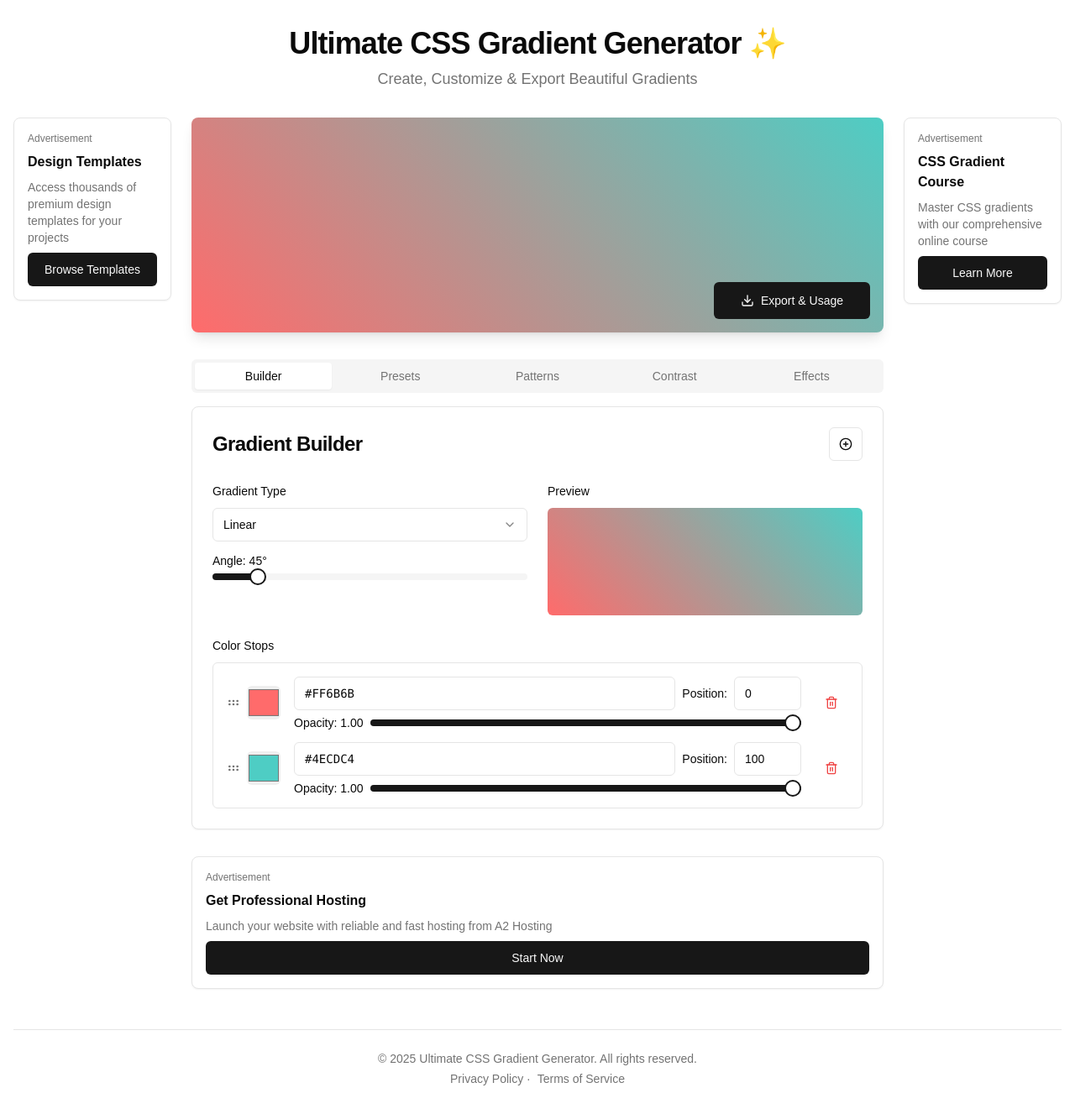
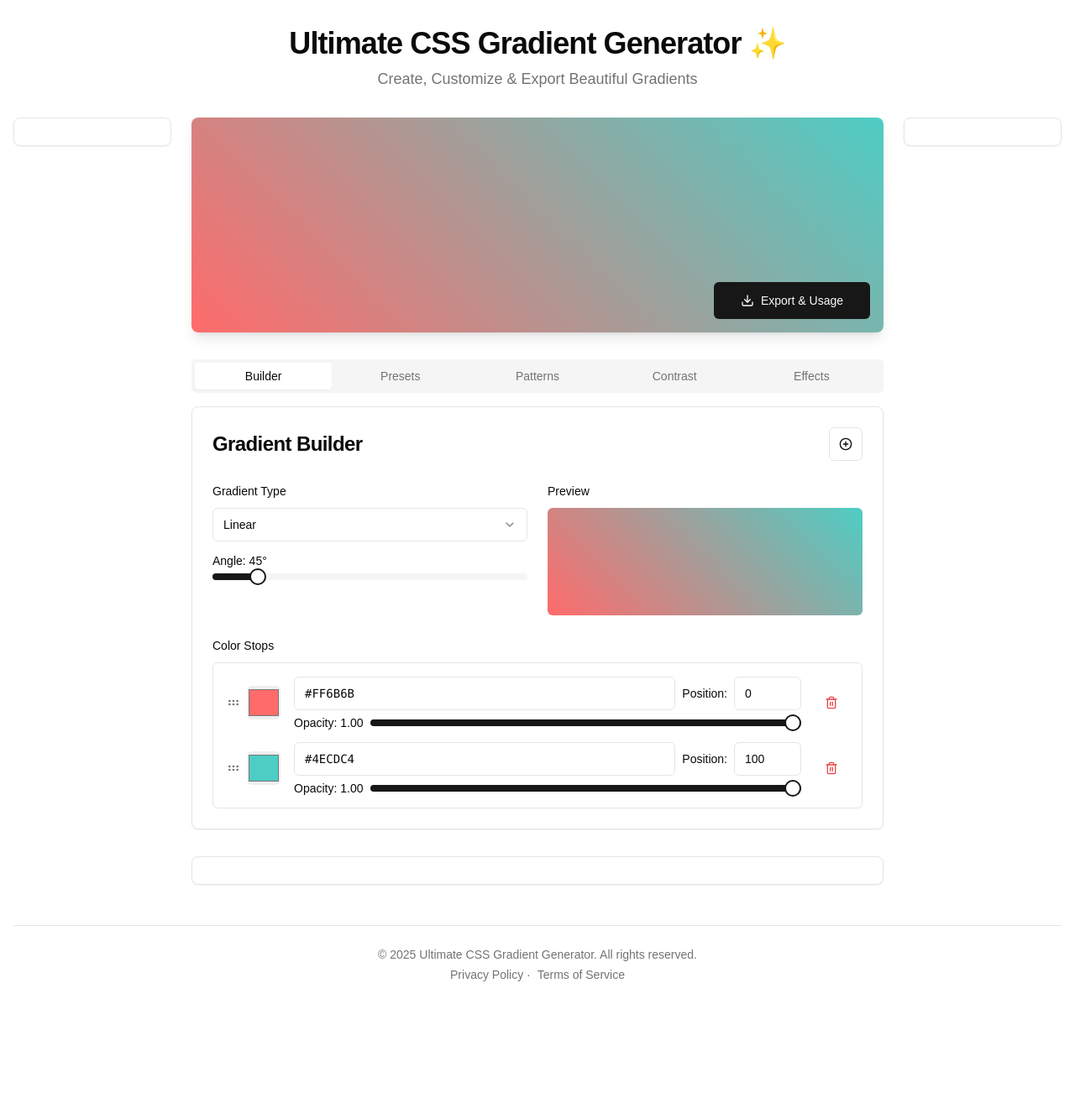
Before and after one commit to karaghulprashath/gradient-generator, a Next.js app: page / in a window 1280 px wide. Shown: the whole page at 84% size. After the commit the page ends 1203 px from the top, so only its background shows below. Built offline with nearby package versions, Linux system fonts and the light colour scheme.

Commit message:
google adsense

```diff
--- a/components/ad.tsx
+++ b/components/ad.tsx
@@ -2,10 +2,27 @@
 
 import { Button } from "@/components/ui/button"
 import { Card } from "@/components/ui/card"
+import Script from "next/script"
 
 interface AdProps {
   type: "inline" | "sticky" | "sponsored-preset" | "left-sidebar" | "right-sidebar"
 }
+
+type AdsenseTypes = {
+  pid: string;
+}
+
+const AdSense = ({ pid }: AdsenseTypes) => {
+  return (
+    <Script
+    async
+    src={`https://pagead2.googlesyndication.com/pagead/js/adsbygoogle.js?client=${pid}`}
+    crossOrigin="anonymous"
+    strategy="afterInteractive"
+    />
+  )
+}
+
 
 export function Ad({ type }: AdProps) {
   if (type === "sponsored-preset") {
@@ -55,19 +72,7 @@ export function Ad({ type }: AdProps) {
   if (type === "left-sidebar") {
     return (
       <Card className="p-4 sticky top-4">
-        <div className="space-y-2">
-          <div className="text-xs text-muted-foreground">Advertisement</div>
-          <h3 className="font-semibold">Design Templates</h3>
-          <p className="text-sm text-muted-foreground">
-            Access thousands of premium design templates for your projects
-          </p>
-          <Button
-            className="w-full"
-            onClick={() => window.open("https://example.com/templates", "_blank")}
-          >
-            Browse Templates
-          </Button>
-        </div>
+        <AdSense pid="ca-pub-9710534353231565" />
       </Card>
     )
   }
@@ -75,38 +80,14 @@ export function Ad({ type }: AdProps) {
   if (type === "right-sidebar") {
     return (
       <Card className="p-4 sticky top-4">
-        <div className="space-y-2">
-          <div className="text-xs text-muted-foreground">Advertisement</div>
-          <h3 className="font-semibold">CSS Gradient Course</h3>
-          <p className="text-sm text-muted-foreground">
-            Master CSS gradients with our comprehensive online course
-          </p>
-          <Button
-            className="w-full"
-            onClick={() => window.open("https://example.com/css-course", "_blank")}
-          >
-            Learn More
-          </Button>
-        </div>
+        <AdSense pid="ca-pub-9710534353231565" />
       </Card>
     )
   }
 
   return (
     <Card className="p-4">
-      <div className="space-y-2">
-        <div className="text-xs text-muted-foreground">Advertisement</div>
-        <h3 className="font-semibold">Get Professional Hosting</h3>
-        <p className="text-sm text-muted-foreground">
-          Launch your website with reliable and fast hosting from A2 Hosting
-        </p>
-        <Button
-          className="w-full"
-          onClick={() => window.open("https://www.a2hosting.com?aid=123456", "_blank")}
-        >
-          Start Now
-        </Button>
-      </div>
+      <AdSense pid="ca-pub-9710534353231565" />
     </Card>
   )
 }
```
